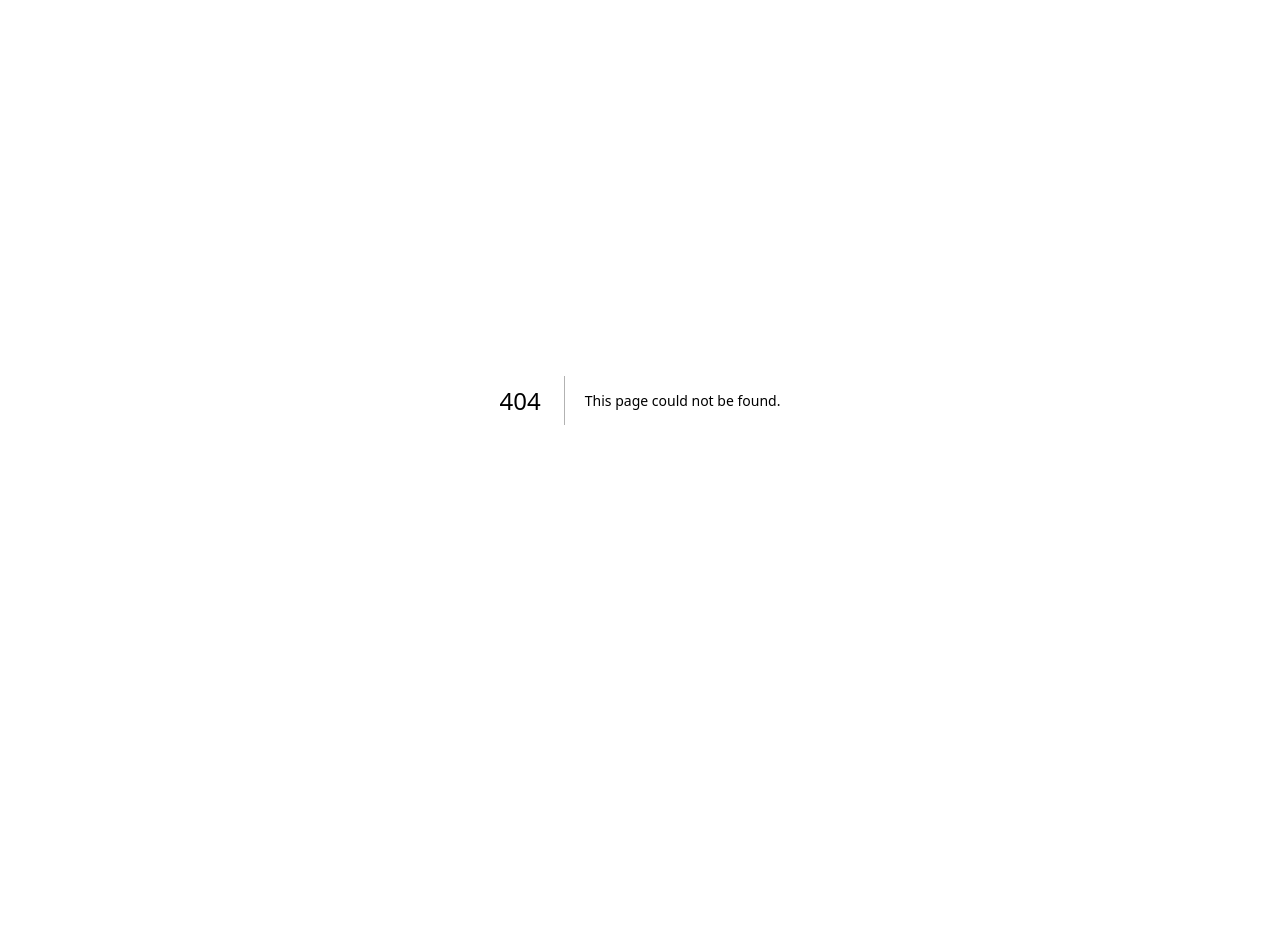
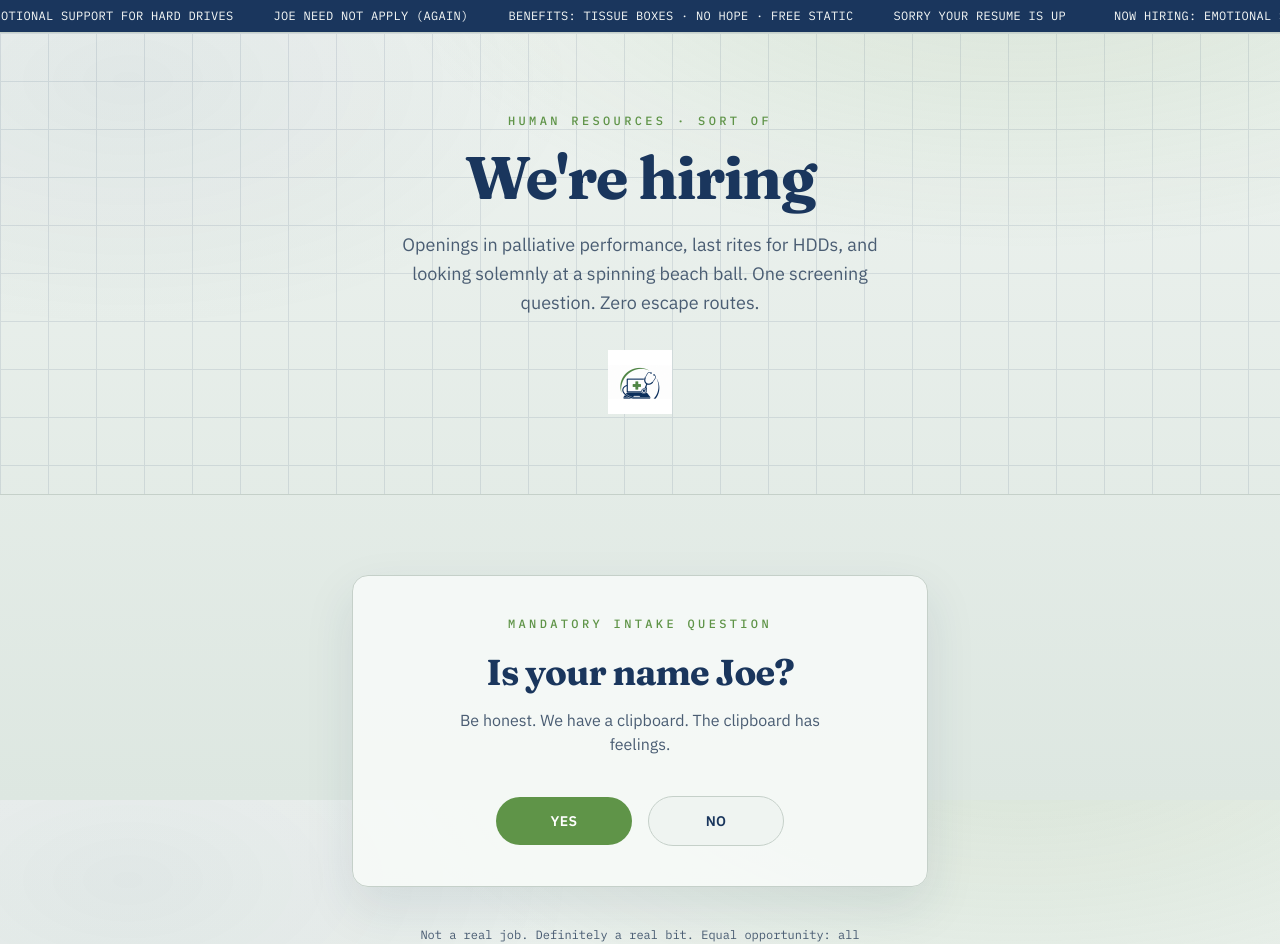
Before and after one commit to BadBraddA1/stjoes-computer-hospice, a Next.js app: page /hiring in a window 1280 px wide. Before the commit this address had no page. Shown: the top 944 px of the page. Before the commit the page ends 800 px from the top, so only its background shows below. Built offline with nearby package versions, Linux system fonts and the light colour scheme.

Commit message:
Add playful We're Hiring page with the Joe intake bit.
Dead-end careers quiz: yes rejects impostors, no wisely warns them off — plus home links and reduced-motion support.

Co-authored-by: Cursor <cursoragent@cursor.com>

```diff
--- a/app/globals.css
+++ b/app/globals.css
@@ -102,3 +102,17 @@ body {
 .ticker-track {
   animation: ticker 28s linear infinite;
 }
+
+@media (prefers-reduced-motion: reduce) {
+  html {
+    scroll-behavior: auto;
+  }
+
+  .anim-rise,
+  .anim-rise-delay-1,
+  .anim-rise-delay-2,
+  .anim-pulse,
+  .ticker-track {
+    animation: none !important;
+  }
+}
--- /dev/null
+++ b/app/hiring/page.tsx
@@ -0,0 +1,86 @@
+import type { Metadata } from "next"
+import Image from "next/image"
+import Link from "next/link"
+import { HiringQuiz } from "@/components/hiring-quiz"
+
+export const metadata: Metadata = {
+  title: "We're Hiring | ST Joe's Computer Hospice",
+  description:
+    "Join the ward. Or don't. First question: is your name Joe? Comfort care for dying machines — and one very exclusive hiring process.",
+  openGraph: {
+    title: "We're Hiring | ST Joe's Computer Hospice",
+    description: "Is your name Joe? Answer carefully. Positions may or may not exist.",
+  },
+}
+
+export default function HiringPage() {
+  return (
+    <main className="flex-1">
+      <div className="overflow-hidden border-b border-line bg-ink text-card">
+        <div className="ticker-track flex whitespace-nowrap py-2 font-mono text-xs tracking-wide uppercase">
+          {[0, 1].map((loop) => (
+            <div key={loop} className="flex shrink-0 gap-10 px-6">
+              <span>NOW HIRING: emotional support for hard drives</span>
+              <span>JOE NEED NOT APPLY (again)</span>
+              <span>benefits: tissue boxes · no hope · free static</span>
+              <span>sorry your resume is up</span>
+            </div>
+          ))}
+        </div>
+      </div>
+
+      <header className="relative overflow-hidden border-b border-line">
+        <div
+          aria-hidden
+          className="pointer-events-none absolute inset-0 opacity-[0.1]"
+          style={{
+            backgroundImage:
+              "linear-gradient(to right, #1a365d 1px, transparent 1px), linear-gradient(to bottom, #1a365d 1px, transparent 1px)",
+            backgroundSize: "48px 48px",
+          }}
+        />
+        <div className="relative mx-auto max-w-3xl px-6 py-14 text-center sm:px-10 sm:py-20">
+          <p className="anim-rise font-mono text-xs font-medium uppercase tracking-[0.28em] text-accent">
+            Human resources · sort of
+          </p>
+          <h1 className="anim-rise-delay-1 mt-4 font-[family-name:var(--font-display)] text-[clamp(2.25rem,6vw,3.75rem)] font-bold leading-[1.08] tracking-tight text-ink">
+            We&apos;re hiring
+          </h1>
+          <p className="anim-rise-delay-2 mx-auto mt-5 max-w-lg text-lg leading-relaxed text-muted">
+            Openings in palliative performance, last rites for HDDs, and looking solemnly at a
+            spinning beach ball. One screening question. Zero escape routes.
+          </p>
+          <Image
+            src="/logo-icon.png"
+            alt=""
+            width={72}
+            height={72}
+            className="anim-rise-delay-2 mx-auto mt-8 h-16 w-16"
+          />
+        </div>
+      </header>
+
+      <section className="px-6 py-14 sm:px-10 sm:py-20" aria-labelledby="intake-heading">
+        <h2 id="intake-heading" className="sr-only">
+          Hiring intake question
+        </h2>
+        <HiringQuiz />
+        <p className="mx-auto mt-10 max-w-md text-center font-mono text-xs text-muted">
+          Not a real job. Definitely a real bit. Equal opportunity: all applicants equally unhired.
+        </p>
+      </section>
+
+      <footer className="border-t border-line bg-ink py-10 text-card">
+        <div className="mx-auto flex max-w-6xl flex-col items-center justify-between gap-4 px-6 sm:flex-row sm:px-10">
+          <Link
+            href="/"
+            className="font-[family-name:var(--font-display)] text-base font-semibold transition hover:text-accent-soft"
+          >
+            ← Back to the wards
+          </Link>
+          <p className="text-sm text-white/65">stjoeshospice.com · sorry your time is up</p>
+        </div>
+      </footer>
+    </main>
+  )
+}
--- a/app/page.tsx
+++ b/app/page.tsx
@@ -85,6 +85,12 @@ export default function HomePage() {
                 className="inline-flex items-center rounded-full border border-line bg-card/80 px-7 py-3 text-sm font-semibold uppercase tracking-wide text-ink backdrop-blur transition hover:border-accent"
               >
                 Visit the Wards
+              </a>
+              <a
+                href="/hiring"
+                className="inline-flex items-center rounded-full border border-line bg-card/80 px-7 py-3 text-sm font-semibold uppercase tracking-wide text-ink backdrop-blur transition hover:border-accent"
+              >
+                We&apos;re Hiring
               </a>
             </div>
             <p className="anim-pulse mt-8 font-mono text-xs text-warn">
@@ -288,7 +294,15 @@ export default function HomePage() {
                 ST Joe&apos;s Computer Hospice
               </p>
             </div>
-            <p className="text-sm text-white/65">stjoeshospice.com · sorry your time is up</p>
+            <div className="flex flex-col items-center gap-2 sm:items-end">
+              <a
+                href="/hiring"
+                className="text-sm font-semibold text-accent-soft transition hover:text-white"
+              >
+                We&apos;re hiring
+              </a>
+              <p className="text-sm text-white/65">stjoeshospice.com · sorry your time is up</p>
+            </div>
           </div>
           <div className="mt-8 border-t border-white/15 pt-6 text-center text-sm text-white/55">
             <p>
--- /dev/null
+++ b/components/hiring-quiz.tsx
@@ -0,0 +1,95 @@
+"use client"
+
+import { useState } from "react"
+
+type Step = "ask" | "yes" | "no"
+
+const yesLines = [
+  "Nice try. You don't look like Joe.",
+  "We've met Joe. You're… not him.",
+  "Security has reviewed your face. Result: not Joe.",
+]
+
+const noLines = [
+  "Good. You don't want to work here.",
+  "Correct answer. Benefits include tissue boxes and no hope.",
+  "Wise. The shift never ends and the fans never stop.",
+]
+
+function pick(lines: string[]) {
+  return lines[Math.floor(Math.random() * lines.length)] ?? lines[0]
+}
+
+export function HiringQuiz() {
+  const [step, setStep] = useState<Step>("ask")
+  const [punchline, setPunchline] = useState("")
+
+  function answer(yes: boolean) {
+    setPunchline(pick(yes ? yesLines : noLines))
+    setStep(yes ? "yes" : "no")
+  }
+
+  function reset() {
+    setStep("ask")
+    setPunchline("")
+  }
+
+  return (
+    <div className="mx-auto w-full max-w-xl">
+      {step === "ask" ? (
+        <div className="anim-rise rounded-2xl border border-line bg-card/90 p-8 text-center shadow-[0_20px_50px_rgba(26,54,93,0.1)] sm:p-10">
+          <p className="font-mono text-xs font-medium uppercase tracking-[0.28em] text-accent">
+            Mandatory intake question
+          </p>
+          <h2 className="mt-5 font-[family-name:var(--font-display)] text-3xl font-bold tracking-tight text-ink sm:text-4xl">
+            Is your name Joe?
+          </h2>
+          <p className="mx-auto mt-4 max-w-sm text-muted">
+            Be honest. We have a clipboard. The clipboard has feelings.
+          </p>
+          <div className="mt-10 flex flex-wrap items-center justify-center gap-4">
+            <button
+              type="button"
+              onClick={() => answer(true)}
+              className="inline-flex min-w-[8.5rem] items-center justify-center rounded-full bg-accent px-8 py-3.5 text-sm font-semibold uppercase tracking-wide text-white transition hover:brightness-110 focus-visible:outline-2 focus-visible:outline-offset-2 focus-visible:outline-accent"
+            >
+              Yes
+            </button>
+            <button
+              type="button"
+              onClick={() => answer(false)}
+              className="inline-flex min-w-[8.5rem] items-center justify-center rounded-full border border-line bg-bg/80 px-8 py-3.5 text-sm font-semibold uppercase tracking-wide text-ink transition hover:border-accent focus-visible:outline-2 focus-visible:outline-offset-2 focus-visible:outline-accent"
+            >
+              No
+            </button>
+          </div>
+        </div>
+      ) : (
+        <div
+          className="anim-rise rounded-2xl border border-line bg-ink p-8 text-center text-card shadow-[0_20px_50px_rgba(26,54,93,0.18)] sm:p-10"
+          role="status"
+          aria-live="polite"
+        >
+          <p className="font-mono text-xs font-medium uppercase tracking-[0.28em] text-accent-soft">
+            {step === "yes" ? "Identity rejected" : "Application closed"}
+          </p>
+          <p className="mt-5 font-[family-name:var(--font-display)] text-3xl font-bold leading-snug tracking-tight sm:text-4xl">
+            {punchline}
+          </p>
+          <p className="mx-auto mt-5 max-w-md text-base leading-relaxed text-white/65">
+            {step === "yes"
+              ? "Joe already works here. One Joe is plenty. Two Joes and the printers start praying."
+              : "Positions include Holding the Mouse, Whispering to Fans, and Pretending the RAID is fine. All filled by destiny."}
+          </p>
+          <button
+            type="button"
+            onClick={reset}
+            className="mt-8 inline-flex items-center justify-center rounded-full border border-white/25 px-7 py-3 text-sm font-semibold uppercase tracking-wide text-card transition hover:border-accent-soft hover:text-accent-soft focus-visible:outline-2 focus-visible:outline-offset-2 focus-visible:outline-accent-soft"
+          >
+            Try again (please don&apos;t)
+          </button>
+        </div>
+      )}
+    </div>
+  )
+}
```
Also changed, not shown: .impeccable/live/config.json (added), 2 other files (tests, documents, lock files or other folders).
